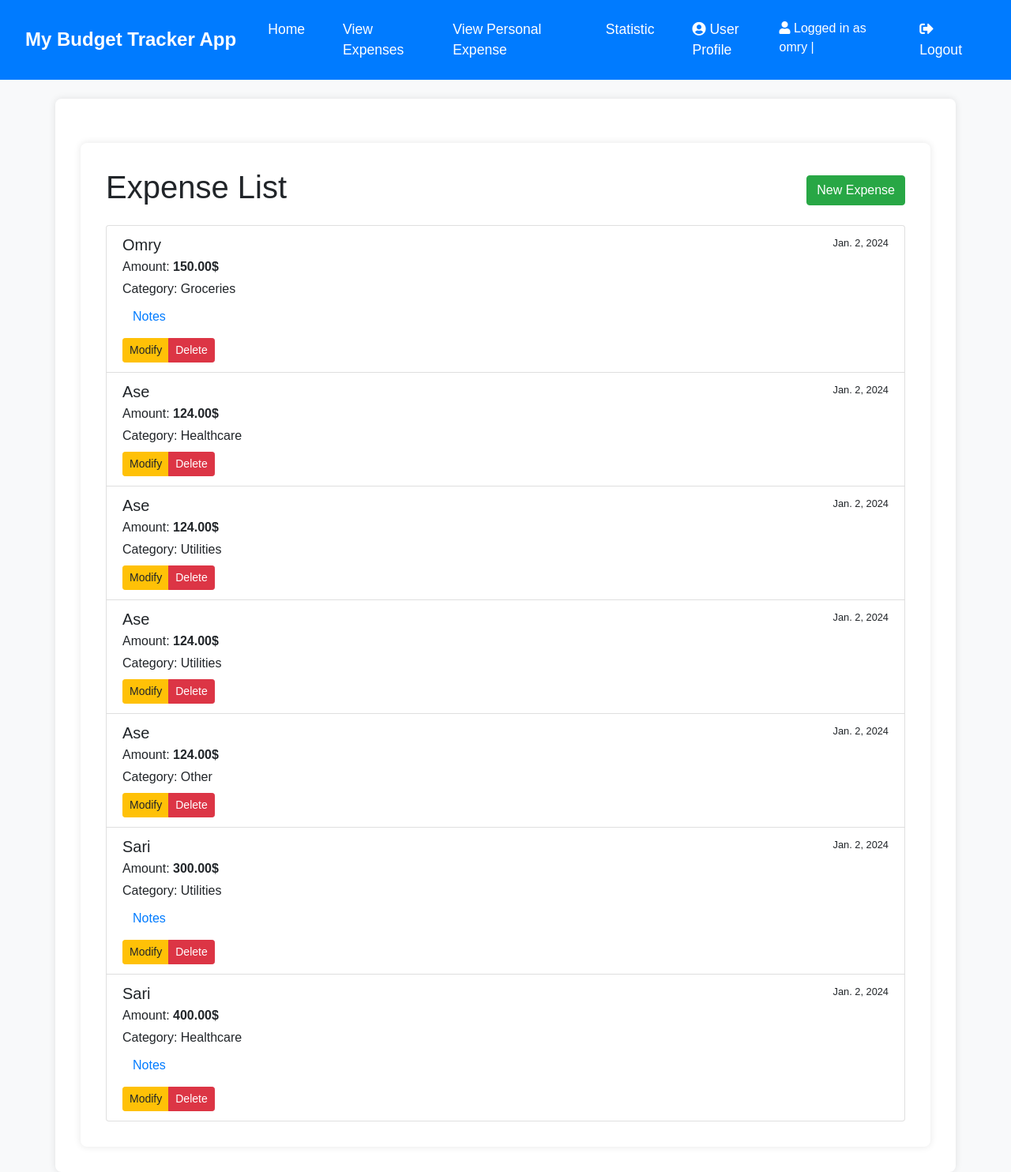
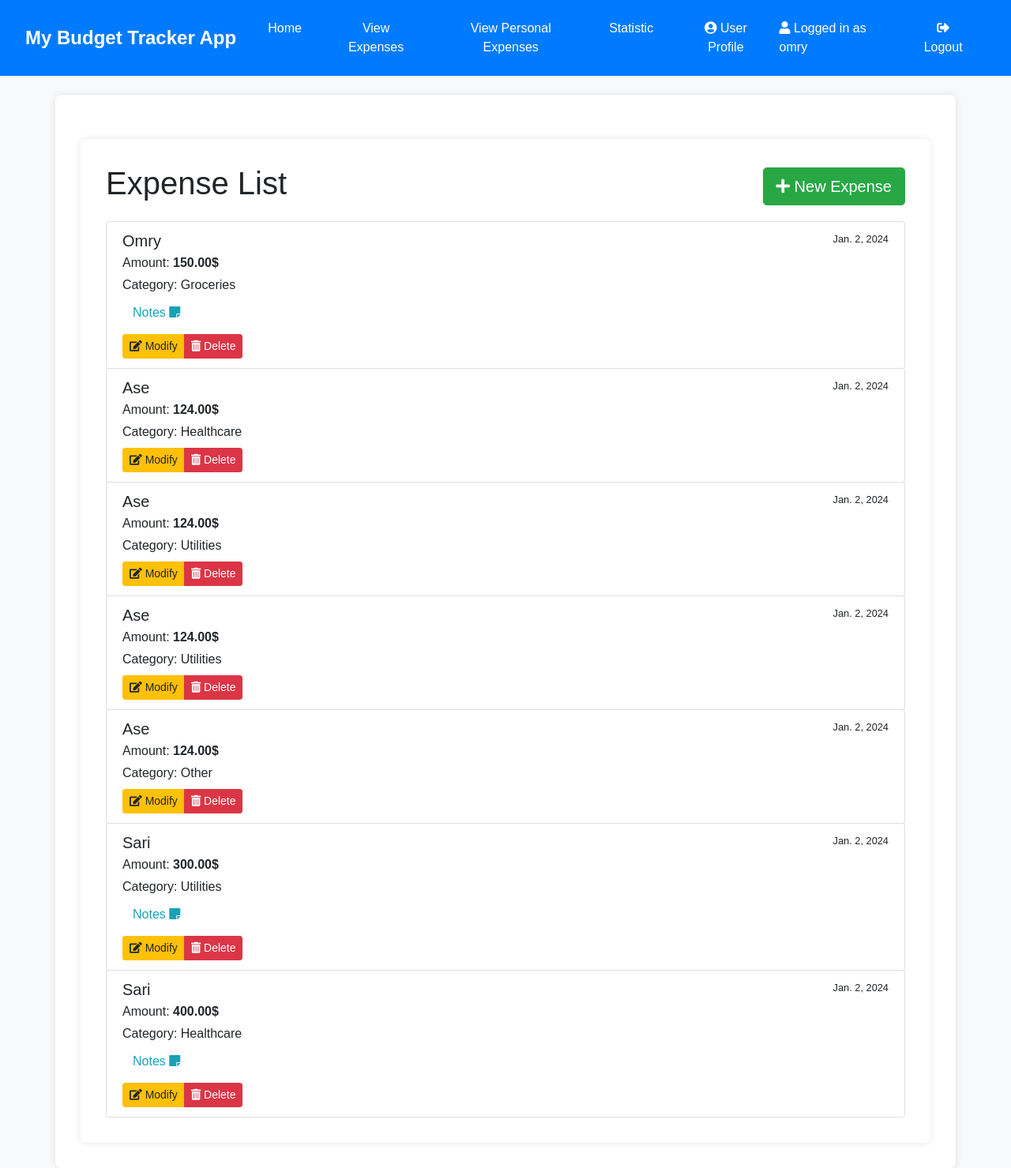
Before and after one commit to omrysinwany/budget_tracker, a Django app: page /expenses/ in a window 1280 px wide. Shown: the whole page at 79% size. Run offline with Django 4.2, Linux system fonts and the light colour scheme; a user stored in the database is signed in; data comes from the database, SQL or seed files in the repository; both versions use the stored data as it was after the commit; some libraries are stand-ins or nearby versions.

Commit message:
before budget

```diff
--- a/budget_tracker/expenses/templates/base.html
+++ b/budget_tracker/expenses/templates/base.html
@@ -24,13 +24,27 @@
         }
 
         .navbar-toggler-icon {
-            background-color: #fff;
+            color: #fff;
+            border: none;
+            outline: none;
+            box-shadow: none;
+            background-color: transparent;
+        }
+
+        .navbar-toggler-icon i {
+            font-size: 1.5rem; /* Adjust the font size as needed */
         }
 
         .navbar-nav .nav-link {
             color: #fff;
             margin: 0 1rem;
-            font-size: 1.1rem;
+            font-size: 1.0rem;
+            text-align: center; /* Center the text */
+            transition: background-color 0.3s ease; /* Add smooth transition */
+        }
+
+        .navbar-nav .nav-link:hover {
+            background-color: rgba(255, 255, 255, 0.1); /* Light background color on hover */
         }
 
         .navbar-text {
@@ -49,9 +63,9 @@
 </head>
 <body>
     <nav class="navbar navbar-expand-lg">
-        <a class="navbar-brand" href="#">My Budget Tracker App</a>
+        <a class="navbar-brand" href="/home">My Budget Tracker App</a>
         <button class="navbar-toggler" type="button" data-toggle="collapse" data-target="#navbarNav" aria-controls="navbarNav" aria-expanded="false" aria-label="Toggle navigation">
-            <span class="navbar-toggler-icon"></span>
+            <span class="navbar-toggler-icon"><i class="fas fa-bars"></i></span>
         </button>
         <div class="collapse navbar-collapse" id="navbarNav">
             <ul class="navbar-nav">
@@ -62,7 +76,7 @@
                     <a class="nav-link" href={% url 'expense_list' %}>View Expenses</a>
                 </li>
                 <li class="nav-item">
-                    <a class="nav-link" href={% url 'user_input_name' %}>View Personal Expense</a>
+                    <a class="nav-link" href={% url 'user_input_name' %}>View Personal Expenses</a>
                 </li>
                 <li class="nav-item">
                     <a class="nav-link" href={% url 'combined_statistics' %}>Statistic</a>
@@ -79,7 +93,7 @@
         <div class="navbar-nav ml-auto">
             {% if user.is_authenticated %}
             <span class="navbar-text mr-3">
-                <i class="fas fa-user"></i> Logged in as {{ user.username }} |
+                <i class="fas fa-user"></i> Logged in as {{ user.username }}
             </span>
             <li class="nav-item">
                 <a class="nav-link" href="/logout">
@@ -93,7 +107,7 @@
     <div class="container mt-4">
         {% block content %}{% endblock %}
     </div>
-
+    <link rel="stylesheet" href="https://cdnjs.cloudflare.com/ajax/libs/font-awesome/5.15.1/css/all.min.css" />
     <script src="https://code.jquery.com/jquery-3.3.1.slim.min.js"></script>
     <script src="https://stackpath.bootstrapcdn.com/bootstrap/4.3.1/js/bootstrap.bundle.min.js"></script>
 </body>
--- a/budget_tracker/expenses/templates/expense_list.html
+++ b/budget_tracker/expenses/templates/expense_list.html
@@ -6,11 +6,11 @@
   <div class="container mt-4">
     <div class="d-flex justify-content-between align-items-center mb-3">
       <h1>Expense List</h1>
-      <a href="{% url 'add_expense' %}" class="btn btn-success">New Expense</a>
+      <a href="{% url 'add_expense' %}" class="btn btn-success btn-lg"><i class="fas fa-plus"></i> New Expense</a>
     </div>
     <div class="list-group">
       {% for expense in expenses %}
-        <div class="list-group-item">
+        <div class="list-group-item expense-card rounded">
           <div class="d-flex w-100 justify-content-between">
             <h5 class="mb-1">{{ expense.name }}</h5>
             <small>{{ expense.date }}</small>
@@ -19,22 +19,43 @@
           <p class="mb-1">Category: {{ expense.category }}</p>
 
           {% if expense.notes %}
-            <button class="btn btn-link" type="button" data-toggle="collapse" data-target="#collapseNotes{{ expense.id }}" aria-expanded="false" aria-controls="collapseNotes{{ expense.id }}">
-              Notes
+            <button class="btn btn-link text-info" type="button" data-toggle="modal" data-target="#notesModal{{ expense.id }}">
+              Notes <i class="fas fa-sticky-note"></i>
             </button>
-            <div class="collapse" id="collapseNotes{{ expense.id }}">
-              <p class="mb-1">{{ expense.notes }}</p>
+
+            <div class="modal fade" id="notesModal{{ expense.id }}" tabindex="-1" role="dialog" aria-labelledby="notesModalLabel" aria-hidden="true">
+              <div class="modal-dialog" role="document">
+                <div class="modal-content shadow">
+                  <div class="modal-header">
+                    <h5 class="modal-title" id="notesModalLabel">Notes</h5>
+                    <button type="button" class="close" data-dismiss="modal" aria-label="Close">
+                      <span aria-hidden="true">&times;</span>
+                    </button>
+                  </div>
+                  <div class="modal-body">
+                    <p class="mb-1">{{ expense.notes }}</p>
+                  </div>
+                </div>
+              </div>
             </div>
           {% endif %}
 
-          <div class="mt-2"> <!-- Add margin top to create space between notes and buttons -->
+          <div class="mt-2">
             <div class="btn-group" role="group">
-              <a href="{% url 'modify_expense' expense.id %}" class="btn btn-warning btn-sm">Modify</a>
-              <a href="{% url 'delete_expense' expense.id %}" class="btn btn-danger btn-sm">Delete</a>
+              <a href="{% url 'modify_expense' expense.id %}" class="btn btn-warning btn-sm"><i class="fas fa-edit"></i> Modify</a>
+              <a href="{% url 'delete_expense' expense.id %}" class="btn btn-danger btn-sm"><i class="fas fa-trash-alt"></i> Delete</a>
             </div>
           </div>
         </div>
       {% endfor %}
     </div>
   </div>
+
+  <!-- Add Hover Effect -->
+  <style>
+    .expense-card:hover {
+      box-shadow: 0 8px 16px rgba(0, 0, 0, 0.2);
+      transition: box-shadow 0.3s ease-in-out;
+    }
+  </style>
 {% endblock %}
--- a/budget_tracker/expenses/urls.py
+++ b/budget_tracker/expenses/urls.py
@@ -17,7 +17,6 @@ urlpatterns = [
     path('statistics/', views.combined_statistics, name='combined_statistics'),
     path('no_expenses/', views.no_expenses, name='no_expenses'),
     path('user_profile/', views.user_profile, name='user_profile'),
-    path('update_profile/', views.update_profile, name='update_profile'),
     path('change_password/', views.change_password, name='change_password'),
     path('reset_password/', reset_password, name='reset_password'),
     path('reset_password_done/', auth_views.PasswordResetDoneView.as_view(), name='password_reset_done'),
--- a/budget_tracker/expenses/views.py
+++ b/budget_tracker/expenses/views.py
@@ -1,4 +1,5 @@
 import os
+from django.contrib import messages
 from django.shortcuts import get_object_or_404, redirect, render, HttpResponse, HttpResponseRedirect
 from django.urls import reverse
 from django.contrib.auth.decorators import login_required
@@ -42,25 +43,12 @@ def user_profile(request):
         form = UserProfileForm(request.POST, instance=user_profile)
         if form.is_valid():
             form.save()
+            messages.success(request, 'Your profile has been successfully updated.')
             return redirect('user_profile')
     else:
         form = UserProfileForm(instance=user_profile)
 
     return render(request, 'user_profile.html', {'form': form})
-
-@login_required(login_url="/login")
-def update_profile(request):
-    user_profile = request.user.userprofile
-
-    if request.method == 'POST':
-        form = UserProfileForm(request.POST, instance=user_profile)
-        if form.is_valid():
-            form.save()
-            return redirect('user_profile')
-    else:
-        form = UserProfileForm(instance=user_profile)
-
-    return render(request, 'update_profile.html', {'form': form})
 
 @login_required(login_url="/login")
 def change_password(request):
@@ -180,8 +168,6 @@ def user_input_name(request):
 
 @login_required(login_url="/login")
 def statistics_view(request):
-    print("Entering user_statistics_view function")
-
     # Fetch user-specific expenses
     user_expenses = Expense.objects.filter(user__user=request.user)
 
@@ -227,15 +213,11 @@ def statistics_view(request):
 
 @login_required(login_url="/login")
 def user_statistics_view(request):
-    print("Entering user_statistics_view function")
-
     # Fetch user-specific expenses
     user_expenses = Expense.objects.filter(user__user=request.user)
 
     # Create a DataFrame from the expenses
     df = pd.DataFrame(list(user_expenses.values()))
-    print("DataFrame created successfully")
-    print("DataFrame columns:", df.columns)  # Print the columns of the DataFrame
 
     # Calculate statistics
     total_expenses = df['amount'].sum()
```
Also changed, not shown: budget_tracker/expenses/templates/expense_detail.html (+32 -3 lines), budget_tracker/expenses/templates/input_name.html (+17 -6 lines), budget_tracker/expenses/templates/update_profile.html (deleted, +0 -11 lines), budget_tracker/expenses/templates/user_profile.html (+16 -1 lines), budget_tracker/db.sqlite3, budget_tracker/expenses/static/images/category_distribution_plot.png, budget_tracker/expenses/static/images/name_counts_plot.png.
